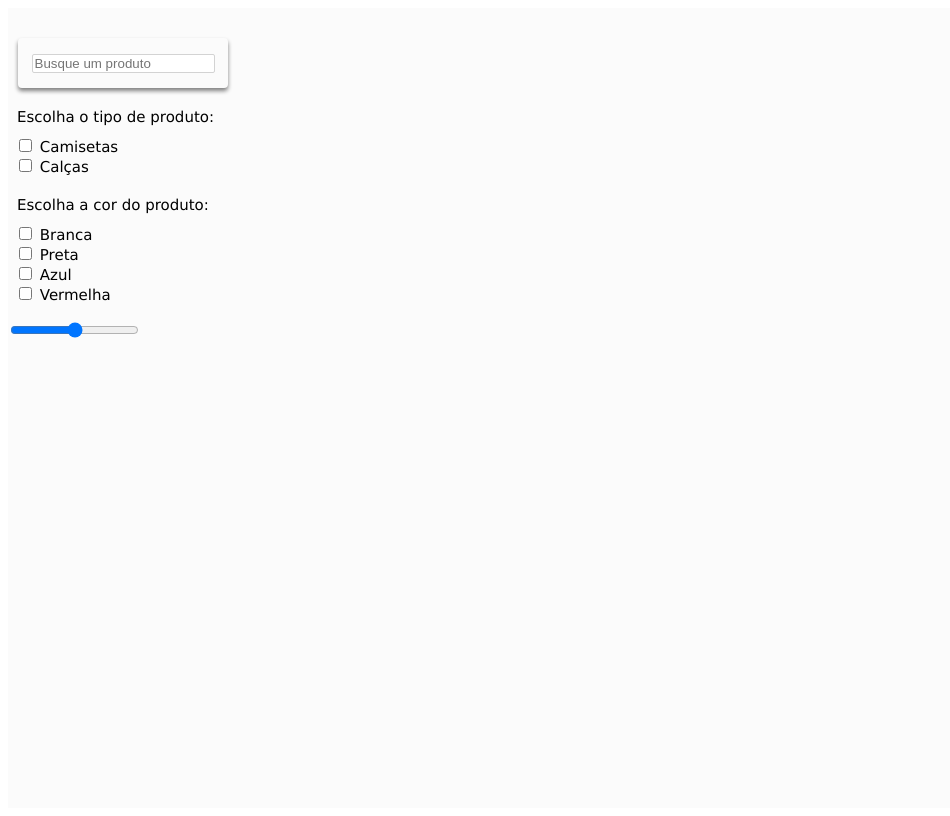
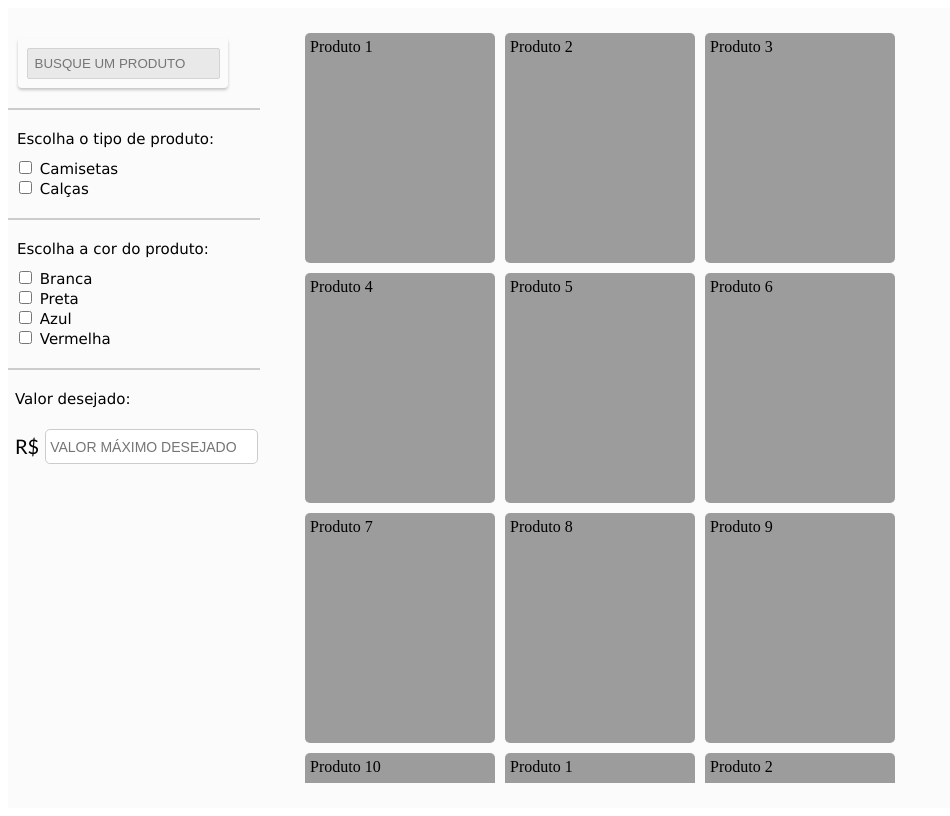
Before and after one commit to WesleyGCO/meucloset.shop-Frontend, a plain HTML site: page Frontend/html/produtos.html in a window 1280 px wide. Shown: the whole page, without its empty margins (0-950 px from the left). Drawn offline with nearby package versions, Linux system fonts and the light colour scheme.

Commit message:
Sessao busca por produtos atualizada e estilizada

```diff
--- a/Frontend/css/style_produtos.css
+++ b/Frontend/css/style_produtos.css
@@ -1,15 +1,17 @@
-.busca_produtos{
+.busca_produtos {
     width: 1000px;
     height: 800px;
     background-color: #fbfbfb;
     display: flex;
 }
-.filtros{
+
+.filtros {
     height: 100%;
     width: 250px;
-    background-color: fbfbfb;
+    background-color: #fbfbfb;
 }
-.box_pesquisa{
+
+.box_pesquisa {
     width: 210px;
     height: 50px;
     margin-top: 30px;
@@ -19,29 +21,39 @@
     display: flex;
     justify-content: center;
     border-radius: 4px;
-            box-shadow: 0px 3px 4px 0px gray;
+    box-shadow: 0px 2px 3px 0px rgb(196, 196, 196);
 }
 
-.input_pesquisa{
-    border: 1px solid rgb(211, 211, 211) ;
+.input_pesquisa {
+    border: 1px solid rgb(211, 211, 211);
     border-radius: 2px;
+    padding: 7px;
+    background-color: rgb(233, 233, 233);
+
 }
 
-.titulo_tipo_produto{
+.box_pesquisa input:focus {
+    box-shadow: 0 0 0 0;
+    border: 1px solid #b3b3b3;
+    outline: 0;
+}
+
+.titulo_tipo_produto {
     margin-bottom: 10px;
 }
 
-.tipo_produto{
+.tipo_produto {
     font-size: 15px;
-    font-family:Verdana, Geneva, Tahoma, sans-serif;
+    font-family: Verdana, Geneva, Tahoma, sans-serif;
     margin-left: 7px;
     margin-top: 20px;
 }
-.checkbox_tipo_produto{
+
+.checkbox_tipo_produto {
     margin-top: 10px;
 }
 
-.camisetas_checkbox{
+.camisetas_checkbox {
     margin-top: 5px;
 }
 
@@ -65,3 +77,84 @@
 .camisetas_checkbox {
     margin-top: 5px;
 }
+
+
+
+
+#linha-horizontal {
+    margin-top: 20px;
+    width: 100%;
+    border: 0.2px solid #cccccc;
+}
+
+
+.formata_valor {
+    display: flex;
+    align-items: center;
+    margin-top: 20px;
+    font-size: 20px;
+    font-family: 'Gill Sans', 'Gill Sans MT', Calibri, 'Trebuchet MS', sans-serif;
+}
+
+
+
+.valor_produto input {
+    height: 25px;
+    margin-top: 1px;
+    margin-left: 6px;
+    width: 85%;
+    border-radius: 5px;
+    border: 1px solid #cccccc;
+    font-size: 14px;
+    padding: 4px;
+
+}
+
+.valor_produto input:focus {
+    box-shadow: 0 0 0 0;
+    border: 1px solid #b3b3b3;
+    outline: 0;
+}
+
+.valor_produto {
+
+    font-size: 15px;
+    font-family: Verdana, Geneva, Tahoma, sans-serif;
+    margin-left: 7px;
+    margin-top: 20px;
+    display: block;
+}
+
+
+/* ====================================*/
+
+
+#scroll {
+    display: grid;
+    grid-template-columns: 200px 200px 200px;
+    margin-left: 7px;
+    margin-top: 15px;
+    height: 95%;
+    overflow-y: auto;
+    grid-auto-rows: 240px;
+    width: 100%;
+
+}
+
+.lista_produtos_scroll {
+    width: 70%;
+    margin-left: 30px;
+    margin-right: 10px;
+}
+
+.produto {
+    height: 220px;
+    width: 90%;
+    border-radius: 5px;
+    background-color: #9c9c9c;
+    padding: 5px;
+    margin-left: 10px;
+    margin-top: 10px;
+    margin-right: 10px;
+    margin-bottom: 10px;
+}
--- a/Frontend/html/produtos.html
+++ b/Frontend/html/produtos.html
@@ -1,5 +1,6 @@
 <!DOCTYPE html>
 <html lang="en">
+
 <head>
     <meta charset="UTF-8">
     <meta name="viewport" content="width=device-width, initial-scale=1.0">
@@ -7,14 +8,16 @@
     <link rel="stylesheet" href="../css/style_produtos.css">
 
 </head>
+
 <body>
     <div class="busca_produtos">
         <div class="filtros">
             <div class="pesquisa">
                 <div class="box_pesquisa">
-                    <input type="text" id="" placeholder="Busque um produto" class="input_pesquisa">
+                    <input type="text" id="" placeholder="BUSQUE UM PRODUTO" class="input_pesquisa">
                 </div>
             </div>
+            <div id="linha-horizontal"></div>
 
             <div class="tipo_produto">
                 <legend class="titulo_tipo_produto">Escolha o tipo de produto:</legend>
@@ -30,6 +33,7 @@
                     </div>
                 </div>
             </div>
+            <div id="linha-horizontal"></div>
             <div class="cor_produto">
                 <legend class="titulo_tipo_produto">Escolha a cor do produto:</legend>
                 <div class="checkbox_tipo_produtos">
@@ -52,17 +56,47 @@
                     </div>
                 </div>
             </div>
-                <form action="#">
-                    <p class="range-field">
-                        <input type="range" id="test5" min="0" max="100" />
-                    </p>
-                </form>
+
+            <div id="linha-horizontal"></div>
+            <div class="valor_produto">
+                <label for="">Valor desejado:</label>
+                <div class="formata_valor">
+                    <label for="">R$</label><input placeholder="VALOR MÁXIMO DESEJADO" type="Text" size="12" onKeyUp="mascaraMoeda(this, event)"
+                        value="">
+                </div>
+            </div>
             <div id="slider_valor">
 
             </div>
         </div>
+        <div class="lista_produtos_scroll">
+            <div id='scroll'>
 
+                <div class="produto">Produto 1</div>
+                <div class="produto">Produto 2</div>
+                <div class="produto">Produto 3</div>
+                <div class="produto">Produto 4</div>
+                <div class="produto">Produto 5</div>
+                <div class="produto">Produto 6</div>
+                <div class="produto">Produto 7</div>
+                <div class="produto">Produto 8</div>
+                <div class="produto">Produto 9</div>
+                <div class="produto">Produto 10</div>
+                <div class="produto">Produto 1</div>
+                <div class="produto">Produto 2</div>
+                <div class="produto">Produto 3</div>
+                <div class="produto">Produto 4</div>
+                <div class="produto">Produto 5</div>
+                <div class="produto">Produto 6</div>
+                <div class="produto">Produto 7</div>
+                <div class="produto">Produto 8</div>
+                <div class="produto">Produto 9</div>
+                <div class="produto">Produto 10</div>
+            </div>
+        </div>
     </div>
 </body>
 <script src="../js/index.js"></script>
+<script src="https://igorescobar.github.io/jQuery-Mask-Plugin/js/jquery.mask.min.js"></script>
+
 </html>
--- a/Frontend/js/index.js
+++ b/Frontend/js/index.js
@@ -16,3 +16,26 @@ document.addEventListener("DOMContentLoaded", function () {
     document.getElementById("menuIcon").addEventListener("click", toggleSidebar);
     pageOverlay.addEventListener("click", closeSidebar);
 });
+
+
+String.prototype.reverse = function () {
+    return this.split('').reverse().join('');
+};
+
+function mascaraMoeda(campo, evento) {
+    var tecla = (!evento) ? window.event.keyCode : evento.which;
+    var valor = campo.value.replace(/[^\d]+/gi, '').reverse();
+    var resultado = "";
+    var mascara = "##.###.###,##".reverse();
+    for (var x = 0, y = 0; x < mascara.length && y < valor.length;) {
+        if (mascara.charAt(x) != '#') {
+            resultado += mascara.charAt(x);
+            x++;
+        } else {
+            resultado += valor.charAt(y);
+            y++;
+            x++;
+        }
+    }
+    campo.value = resultado.reverse();
+}
```
Lines whose indentation alone changed are shown as unchanged.
